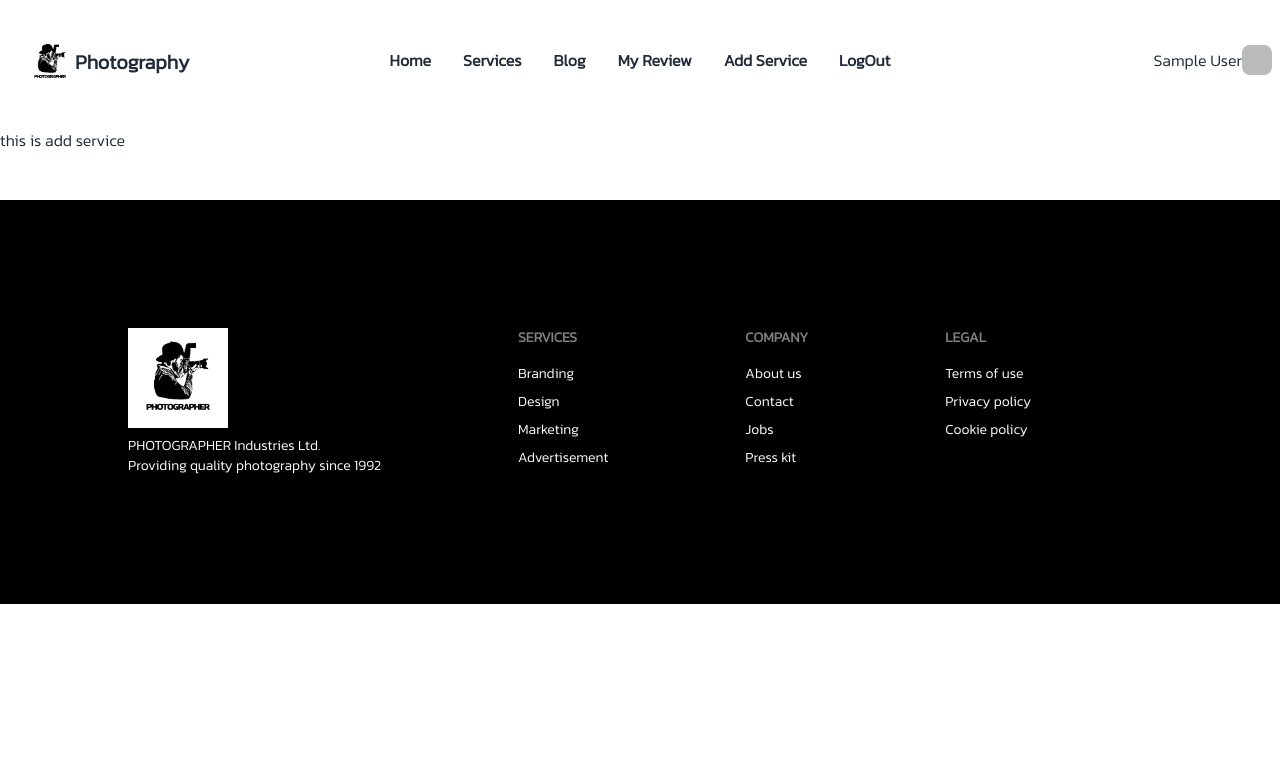
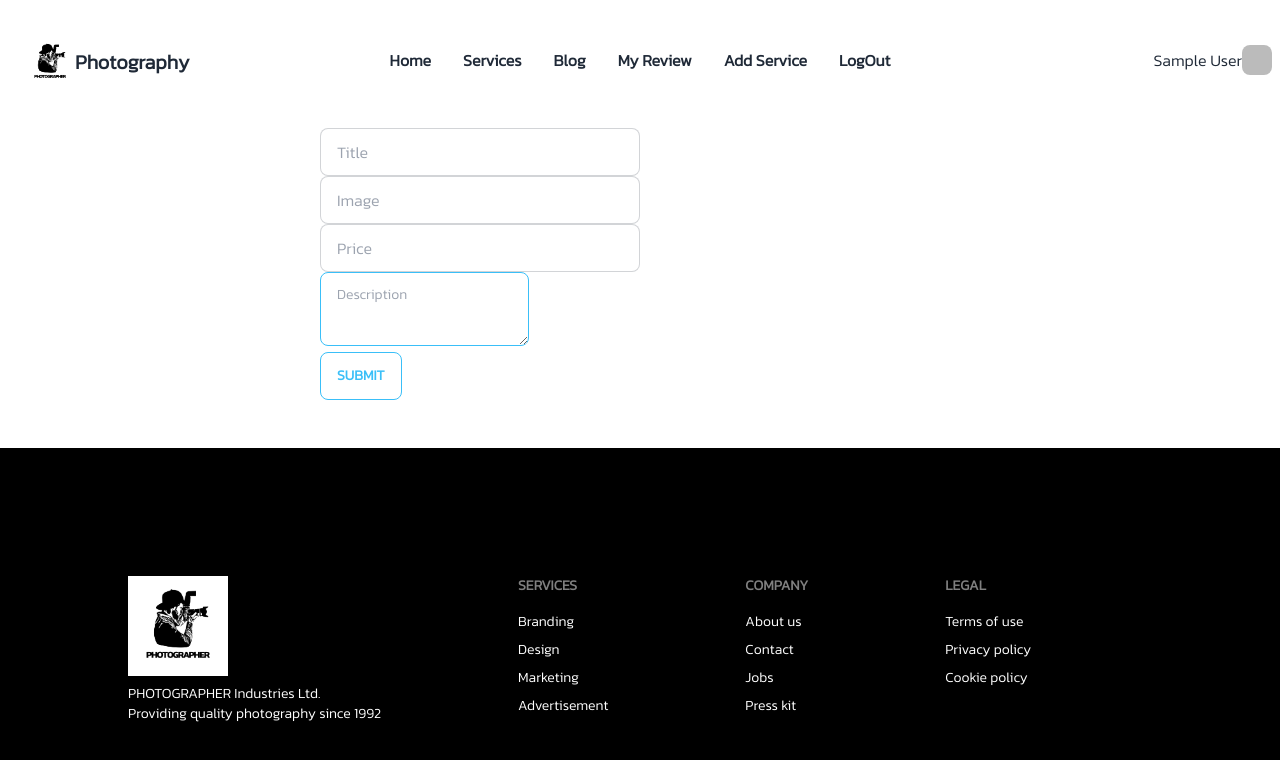
Before and after one commit to jotish80/wild-photography-client, a React (Create React App) app: page /addService in a window 1280 px wide. Shown: the top 760 px of the page. Built offline with nearby package versions, Linux system fonts and the light colour scheme; no server answers; sample sign-in values are in the browser's storage.

Commit message:
conditionally showed my review and add services route

```diff
--- a/src/Pages/AddService/AddService.js
+++ b/src/Pages/AddService/AddService.js
@@ -1,11 +1,51 @@
-import React from 'react';
 
-const AddService = () => {
-    return (
-        <div>
-            <h1>this is add service</h1>
-        </div>
-    );
-};
+
+
+import React, { useContext, useState } from 'react';
+import { toast, ToastContainer } from 'react-toastify';
+
+import { AuthContext } from '../../contexts/UseContext';
+
+
+
+function AddService() {
+  const {user} = useContext(AuthContext);
+  const [title, setTitle] = useState('');
+  const [img, setImg] = useState('');
+  const [price, setPrice] = useState('');
+  const [description, setDescription] = useState('');
+
+  async function addNewService(e) {
+    e.preventDefault();
+    fetch(`http://localhost:5000/services`, {
+        method: 'POST',
+        headers: {
+            'content-type': 'application/json'
+        },
+        body: JSON.stringify({title, img, price, description})
+    })
+    .then(res => res.json())
+    .then(data => {
+        console.log(data)
+        toast('Service added successfully',{ position:'top-center'})
+    })
+
+
+  }
+  return (
+    <>
+
+    <form onSubmit={addNewService} className='w-1/2 mx-auto'>
+        <ToastContainer />
+        <input onChange={(e)=>setTitle(e.target.value)} type="text" placeholder="Title" className="input input-bordered w-full max-w-xs" /> <br />
+        <input onChange={(e) =>setImg(e.target.value)} type="text" placeholder="Image" className="input input-bordered w-full max-w-xs" /> <br />
+        <input onChange={(e) =>setPrice(e.target.value)} type="number" placeholder="Price" className="input input-bordered w-full max-w-xs" /> <br />
+        <textarea onChange={(e) =>setDescription(e.target.value)} className="textarea textarea-info" placeholder="Description"></textarea> <br />
+        <button className="btn btn-outline btn-info ">Submit</button>
+    </form>
+
+    </>
+  );
+}
 
 export default AddService;
--- a/src/Pages/Home/Login/Login.js
+++ b/src/Pages/Home/Login/Login.js
@@ -13,16 +13,16 @@ const Login = () => {
 
     const navigate = useNavigate();
     const [error, setError] = useState('');
-    // const location = useLocation();
+    const location = useLocation();
 
-    // let from = location.state?.from?.pathname || '/header';
+    let from = location.state?.from?.pathname || '/header';
 
      const handleGoogleSignIn = () => {
         providerLogin(googleProvider)
             .then(result => {
                 const user = result.user;
                 console.log(user);
-                // navigate(from, {replace: true});
+                navigate(from, {replace: true});
             })
             .catch(error => console.error(error))
     }
@@ -41,7 +41,7 @@ const Login = () => {
             console.log(user);
             form.reset();
             setError('');
-            // navigate(from, {replace: true});
+            navigate(from, {replace: true});
         })
         .catch(error => {
             console.error(error);
--- a/src/Pages/Reviews/MyReviews.js
+++ b/src/Pages/Reviews/MyReviews.js
@@ -23,7 +23,7 @@ const MyReviews = () => {
             .then(data => {
                 console.log(data);
                 if (data.deletedCount > 0){
-                    toast('deleted successfully');
+                    toast('deleted successfully',{ position:'top-center'});
                     const remaining = reviews.filter(odr => odr._id !== id);
                     setReviews(remaining);
                 }
--- a/src/Pages/Services/ServiceDetails.js
+++ b/src/Pages/Services/ServiceDetails.js
@@ -1,5 +1,5 @@
 import React, { useContext, useEffect, useState } from 'react';
-import { useLoaderData } from 'react-router-dom';
+import { Link, useLoaderData } from 'react-router-dom';
 import { toast, ToastContainer } from 'react-toastify';
 import { AuthContext } from '../../contexts/UseContext';
 
@@ -44,7 +44,7 @@ const ServiceDetails = () => {
                 console.log(data)
                 setChanges(data)
                 if(data.acknowledged){
-                    toast('Reviews placed successfully')
+                    toast('Reviews placed successfully', { position: 'top-center' })
                     form.reset();
 
                 }
@@ -53,27 +53,7 @@ const ServiceDetails = () => {
 
      }
 
-    //    const handleStatusUpdate = id => {
-    //     fetch(`http://localhost:5000/review/${id}`, {
-    //         method: 'PATCH',
-    //         headers: {
-    //             'content-type': 'application/json'
-    //         },
-    //         body: JSON.stringify({status: 'Approved'})
-    //     })
-    //     .then(res => res.json())
-    //     .then(data => {
-    //         console.log(data);
-    //         if(data.modifiedCount > 0) {
-    //             const remaining = orders.filter(odr => odr._id !== id);
-    //             const approving = orders.find(odr => odr._id === id);
-    //             approving.status = 'Approved'
 
-    //             const newReview = [approving, ...remaining];
-    //             setOrders(newOrders);
-    //         }
-    //     })
-    // }
 
 
     return (
@@ -94,13 +74,15 @@ const ServiceDetails = () => {
                  <h2 className="text-2xl">You are about to Review: {title}</h2>
                 <h4 className="text-xl">Price: {price}</h4>
                 <div className='grid grid-cols-1 lg:grid-cols-2 gap-4'>
-                    <input name="Name" type="text" placeholder="Name" defaultValue={user.displayName} className="input input-ghost w-full  input-bordered" />
+                    <input name="Name" type="text" placeholder="Name" defaultValue={user?.displayName} className="input input-ghost w-full  input-bordered" />
 
                     <input name="email" type="text" placeholder="Your email" defaultValue={user?.email} className="input input-ghost w-full  input-bordered" readOnly />
                 </div>
                 <textarea name="message" className="textarea textarea-bordered h-24 w-full mt-4" placeholder="Your Review" required></textarea>
                 <input className='btn mt-4' type="submit" value="Place Your Review" />
-
+                <Link to="/reviews" >
+                    <button className="btn btn-warning ml-5 ">Please log in to see your review</button>
+                </Link>
             </form>
                 {
                     reviews.map(r => <p className=' font-semibold'>{r.message}</p>)
@@ -118,7 +100,8 @@ const ServiceDetails = () => {
                 <p>Price: $ {price}</p>
                 <p>{description}</p>
                 <div className="card-actions">
-                <button className="btn btn-primary">Buy Now</button>
+                <button className="btn btn-info">Buy Now</button>
+
                 </div>
             </div>
             </div>
--- a/src/Pages/Shared/Header.js
+++ b/src/Pages/Shared/Header.js
@@ -21,16 +21,18 @@ const Header = () => {
         <li className='font-semibold'><Link to='/'>Home</Link></li>
         <li className='font-semibold'><Link to='/services'>Services</Link></li>
         <li className='font-semibold'><Link to='/blog'>Blog</Link></li>
-        <li className='font-semibold'><Link to='/reviews'>My Review</Link></li>
-        <li className='font-semibold'><Link to='/addService'>Add Service</Link></li>
+
         <>
                                 {user?.uid ?
                             <>
+                                <li className='font-semibold'><Link to='/reviews'>My Review</Link></li>
+                                <li className='font-semibold'><Link to='/addService'>Add Service</Link></li>
                                 <li className='font-semibold'><Link to='/' onClick={handleLogOut}>LogOut</Link></li>
                             </>
                             :
                             <>
                                 <li className='font-semibold'><Link to='/login'>Login</Link></li>
+
                             </>
                             }
 
--- a/src/Router/Routes/Routes.js
+++ b/src/Router/Routes/Routes.js
@@ -9,6 +9,7 @@ import NotFound from "../../Pages/NoteFound/NotFound";
 import Blog from "../../Pages/Blog/Blog";
 import MyReviews from "../../Pages/Reviews/MyReviews";
 import AddService from "../../Pages/AddService/AddService";
+import PrivateRoute from "../Routes/PrivateRoute"
 
 
 
@@ -41,7 +42,7 @@ const router = createBrowserRouter([
             },
             {
                 path: '/reviews',
-                element: <MyReviews />
+                element: <PrivateRoute><MyReviews /></PrivateRoute>
             },
             {
                 path: '/blog',
@@ -49,7 +50,7 @@ const router = createBrowserRouter([
             },
             {
                 path: '/addService',
-                element: <AddService />
+                element: <PrivateRoute><AddService /></PrivateRoute>
             },
             {
                 path:'*',
```
